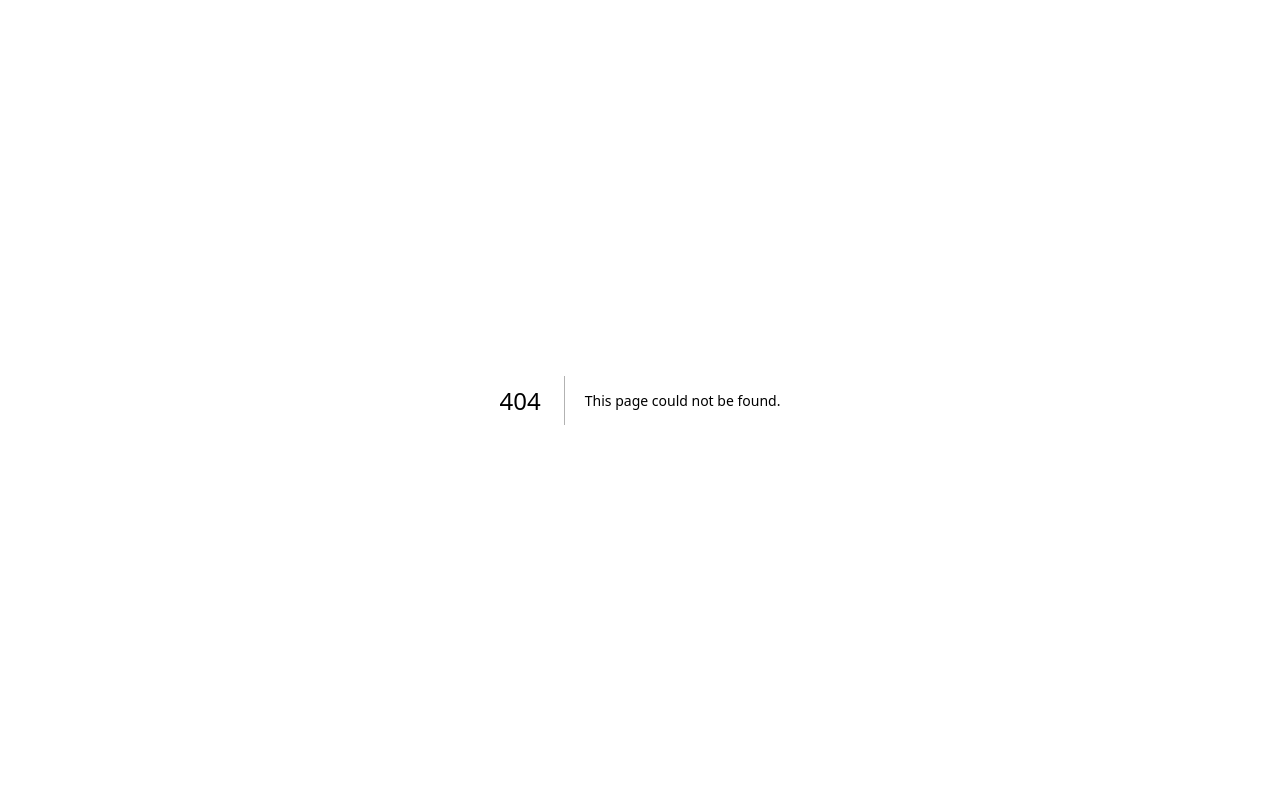
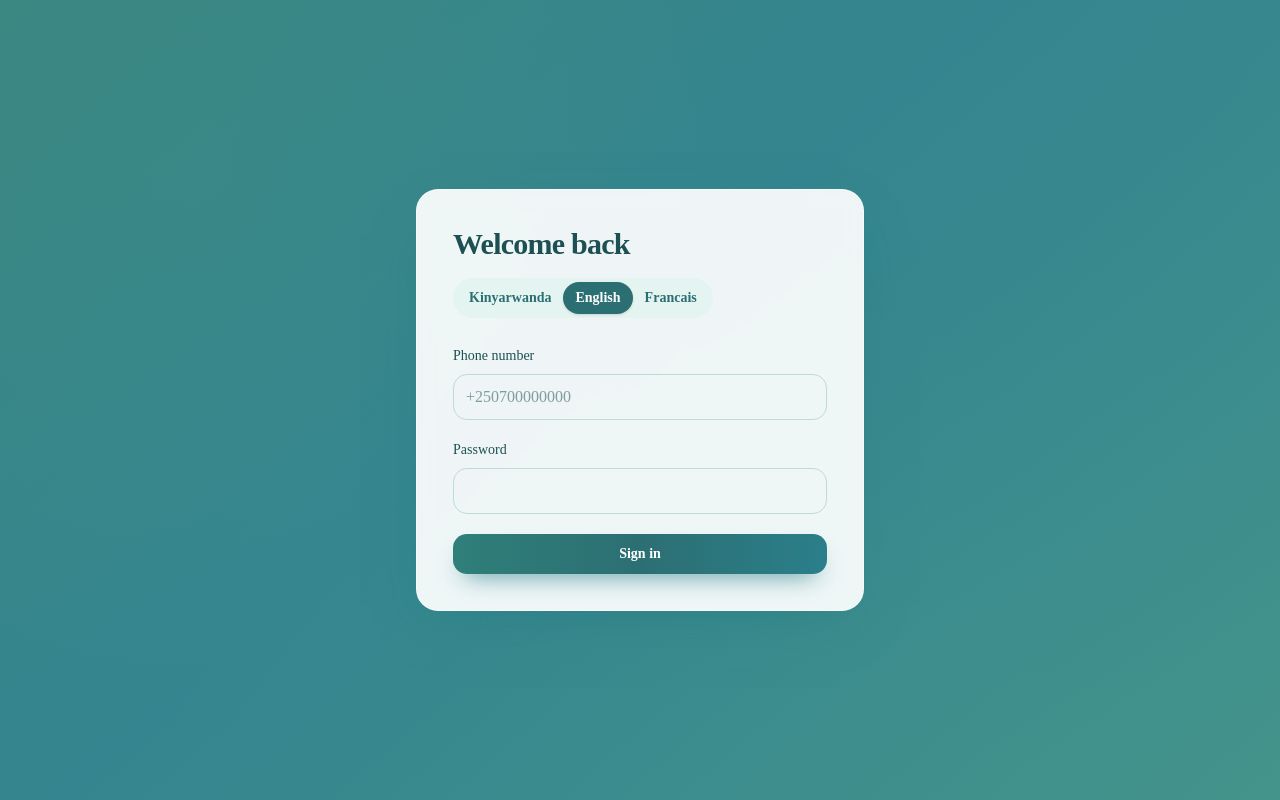
Before and after one commit to SheCanCODE-Capstone-Projects/MotherHood_Journey_Frontend, a Next.js app in the folder motherhood_journey/: page /login in a window 1280 px wide. Before the commit this address had no page. Built offline with nearby package versions, Linux system fonts and the light colour scheme.

Commit message:
feat(login): add validated multilingual login page UI

```diff
--- /dev/null
+++ b/motherhood_journey/src/app/login/page.tsx
@@ -0,0 +1,184 @@
+"use client";
+
+import { useMemo, useState, type FormEvent } from "react";
+import { useTranslation } from "react-i18next";
+import { z } from "zod";
+
+import "@/lib/i18n";
+
+const loginSchema = z.object({
+  phone: z
+    .string()
+    .regex(/^\+250\d{9}$/, "Phone number must be in format +250XXXXXXXXX"),
+  password: z.string().min(8, "Password must be at least 8 characters"),
+});
+
+type LoginForm = z.infer<typeof loginSchema>;
+
+type LanguageCode = "rw" | "en" | "fr";
+
+const languageOptions: Array<{ code: LanguageCode; label: string }> = [
+  { code: "rw", label: "Kinyarwanda" },
+  { code: "en", label: "English" },
+  { code: "fr", label: "Francais" },
+];
+
+export default function LoginPage() {
+  const { t, i18n } = useTranslation();
+  const [formData, setFormData] = useState<LoginForm>({
+    phone: "",
+    password: "",
+  });
+  const [errors, setErrors] = useState<Partial<Record<keyof LoginForm, string>>>({});
+  const [hasSubmitError, setHasSubmitError] = useState(false);
+
+  const activeLanguage = useMemo<LanguageCode>(() => {
+    const code = i18n.language?.slice(0, 2) as LanguageCode | undefined;
+    return code === "rw" || code === "fr" ? code : "en";
+  }, [i18n.language]);
+
+  const onChangeField = (field: keyof LoginForm, value: string) => {
+    setFormData((previous) => ({ ...previous, [field]: value }));
+
+    if (errors[field]) {
+      setErrors((previous) => {
+        const copy = { ...previous };
+        delete copy[field];
+        return copy;
+      });
+    }
+
+    if (hasSubmitError) {
+      setHasSubmitError(false);
+    }
+  };
+
+  const onSubmit = (event: FormEvent<HTMLFormElement>) => {
+    event.preventDefault();
+
+    const result = loginSchema.safeParse(formData);
+
+    if (!result.success) {
+      const fieldErrors: Partial<Record<keyof LoginForm, string>> = {};
+      for (const issue of result.error.issues) {
+        const field = issue.path[0] as keyof LoginForm;
+        if (!fieldErrors[field]) {
+          fieldErrors[field] = issue.message;
+        }
+      }
+      setErrors(fieldErrors);
+      setHasSubmitError(true);
+      return;
+    }
+
+    setErrors({});
+    setHasSubmitError(false);
+  };
+
+  const changeLanguage = (language: LanguageCode) => {
+    void i18n.changeLanguage(language);
+  };
+
+  return (
+    <main className="relative min-h-screen overflow-hidden bg-white">
+      <div className="pointer-events-none absolute inset-0 bg-[radial-gradient(circle_at_15%_20%,rgba(58,143,133,0.22),transparent_45%),radial-gradient(circle_at_85%_25%,rgba(42,127,138,0.24),transparent_45%),linear-gradient(140deg,#2F7F7A_0%,#2A7F8A_45%,#3A8F85_100%)] opacity-95" />
+
+      <div className="relative mx-auto flex min-h-screen w-full max-w-6xl items-center justify-center px-4 py-10 sm:px-6">
+        <section className="w-full max-w-md rounded-3xl border border-white/60 bg-white/92 p-7 shadow-[0_20px_55px_-25px_rgba(34,122,127,0.7)] backdrop-blur-sm sm:p-9">
+          <div className="mb-7 flex flex-wrap items-center justify-between gap-4">
+            <h1 className="text-3xl font-semibold tracking-tight text-[#1D5052]">
+              {t("login.title")}
+            </h1>
+            <div
+              className="inline-flex rounded-full bg-[#E4F4F1] p-1"
+              role="group"
+              aria-label="Language switcher"
+            >
+              {languageOptions.map((option) => {
+                const isActive = activeLanguage === option.code;
+                return (
+                  <button
+                    key={option.code}
+                    type="button"
+                    onClick={() => changeLanguage(option.code)}
+                    className={`rounded-full px-3 py-1.5 text-xs font-semibold transition sm:text-sm ${
+                      isActive
+                        ? "bg-[#2C6F73] text-white shadow"
+                        : "text-[#2C6F73] hover:bg-[#D1ECE8]"
+                    }`}
+                  >
+                    {option.label}
+                  </button>
+                );
+              })}
+            </div>
+          </div>
+
+          <form onSubmit={onSubmit} className="space-y-5" noValidate>
+            <div>
+              <label
+                htmlFor="phone"
+                className="mb-2 block text-sm font-medium text-[#1D5052]"
+              >
+                {t("login.phone")}
+              </label>
+              <input
+                id="phone"
+                name="phone"
+                type="tel"
+                value={formData.phone}
+                onChange={(event) => onChangeField("phone", event.target.value)}
+                placeholder="+250700000000"
+                className={`w-full rounded-xl border px-3 py-2.5 text-[#124548] transition outline-none ${
+                  errors.phone
+                    ? "border-red-500 ring-2 ring-red-100"
+                    : "border-[#BBDCD7] focus:border-[#2A7F8A] focus:ring-2 focus:ring-[#B8E2DE]"
+                }`}
+              />
+              {errors.phone && (
+                <p className="mt-1.5 text-sm text-red-600">{errors.phone}</p>
+              )}
+            </div>
+
+            <div>
+              <label
+                htmlFor="password"
+                className="mb-2 block text-sm font-medium text-[#1D5052]"
+              >
+                {t("login.password")}
+              </label>
+              <input
+                id="password"
+                name="password"
+                type="password"
+                value={formData.password}
+                onChange={(event) => onChangeField("password", event.target.value)}
+                className={`w-full rounded-xl border px-3 py-2.5 text-[#124548] transition outline-none ${
+                  errors.password
+                    ? "border-red-500 ring-2 ring-red-100"
+                    : "border-[#BBDCD7] focus:border-[#2A7F8A] focus:ring-2 focus:ring-[#B8E2DE]"
+                }`}
+              />
+              {errors.password && (
+                <p className="mt-1.5 text-sm text-red-600">{errors.password}</p>
+              )}
+            </div>
+
+            {hasSubmitError && (
+              <p className="rounded-lg border border-red-200 bg-red-50 px-3 py-2 text-sm text-red-700">
+                {t("login.error")}
+              </p>
+            )}
+
+            <button
+              type="submit"
+              className="w-full rounded-xl bg-linear-to-r from-[#2F7F7A] via-[#2C6F73] to-[#2A7F8A] px-4 py-2.5 text-sm font-semibold text-white shadow-[0_12px_25px_-12px_rgba(42,127,138,0.95)] transition hover:brightness-105"
+            >
+              {t("login.submit")}
+            </button>
+          </form>
+        </section>
+      </div>
+    </main>
+  );
+}
```
